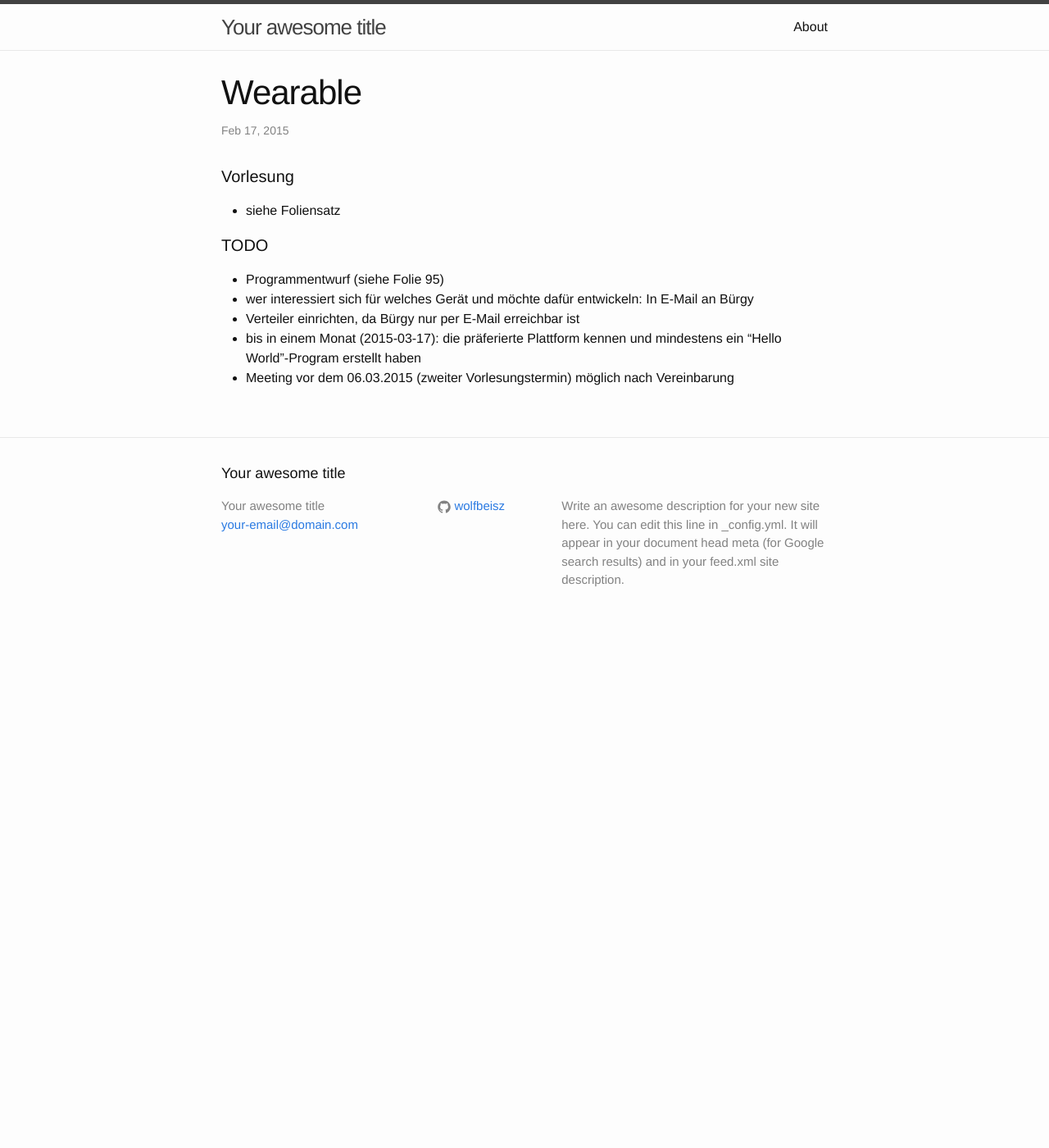
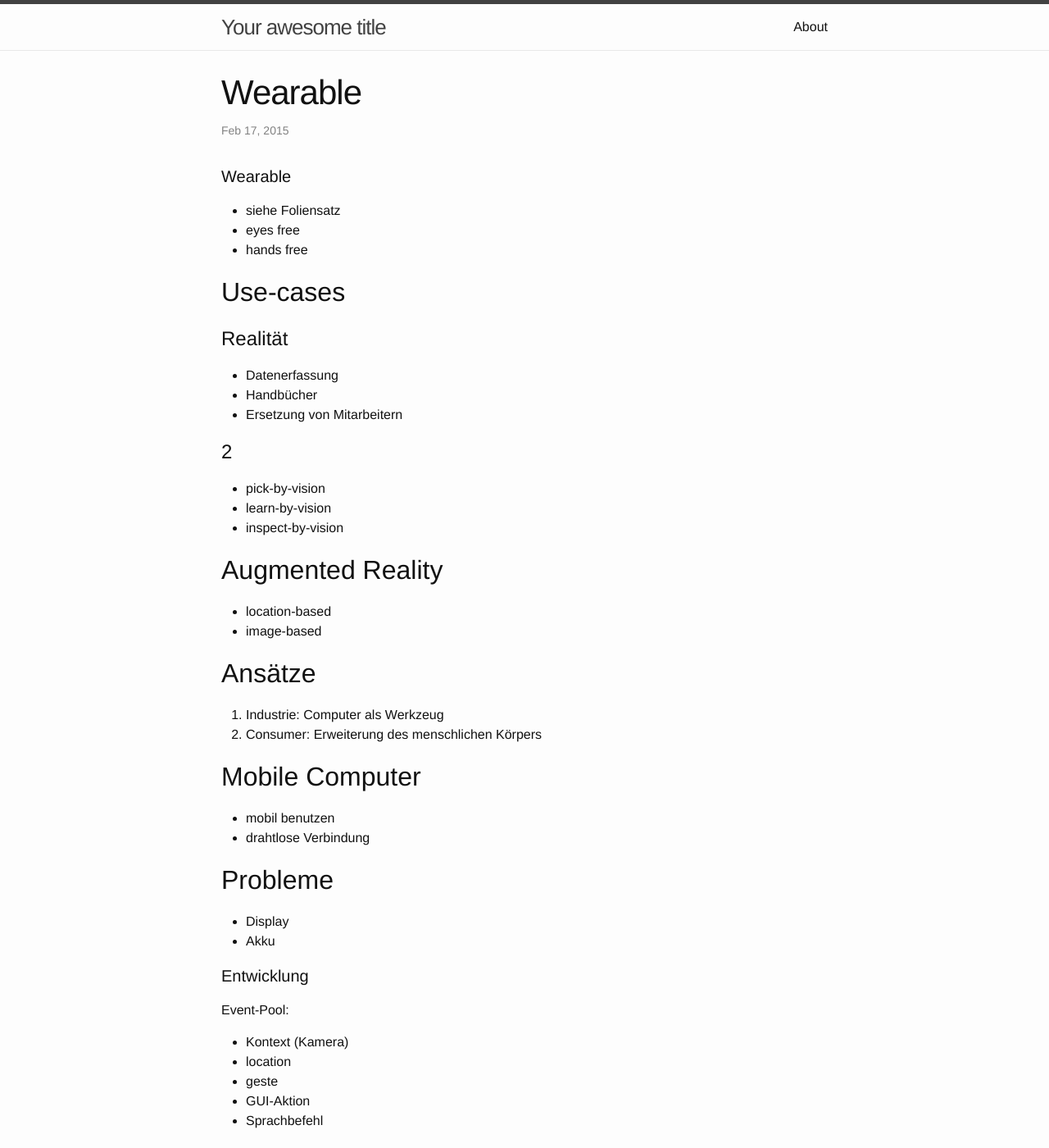
Before and after one commit to wolfbeisz/dhbw, a Jekyll site: the page built from _posts/2015-02-17-Wearable-Computing.markdown, in a window 1280 px wide and 1400 px high. Shown: the whole window at 82% size. Built offline with Jekyll 4.4.1, drawn with Linux system fonts in a browser that asks for light colours.

Commit message:
- completed notes from Wearable Computing   * formatting is still wrong

```diff
--- a/_posts/2015-02-17-Wearable-Computing.markdown
+++ b/_posts/2015-02-17-Wearable-Computing.markdown
@@ -4,9 +4,55 @@ title: "Wearable"
 date: 2015-02-17 12:00:00
 categories:
 ---
-#### Vorlesung
+#### Wearable
 
 - siehe Foliensatz
+- eyes free
+- hands free
+
+## Use-cases
+
+# Realität
+
+- Datenerfassung
+- Handbücher
+- Ersetzung von Mitarbeitern
+
+# 2
+
+- pick-by-vision
+- learn-by-vision
+- inspect-by-vision
+
+## Augmented Reality
+
+- location-based
+- image-based
+
+## Ansätze
+
+1. Industrie: Computer als Werkzeug
+2. Consumer: Erweiterung des menschlichen Körpers
+
+## Mobile Computer
+
+- mobil benutzen
+- drahtlose Verbindung
+
+## Probleme
+
+- Display
+- Akku
+
+#### Entwicklung
+
+Event-Pool:
+
+- Kontext (Kamera)
+- location
+- geste
+- GUI-Aktion
+- Sprachbefehl
 
 #### TODO
 
```
